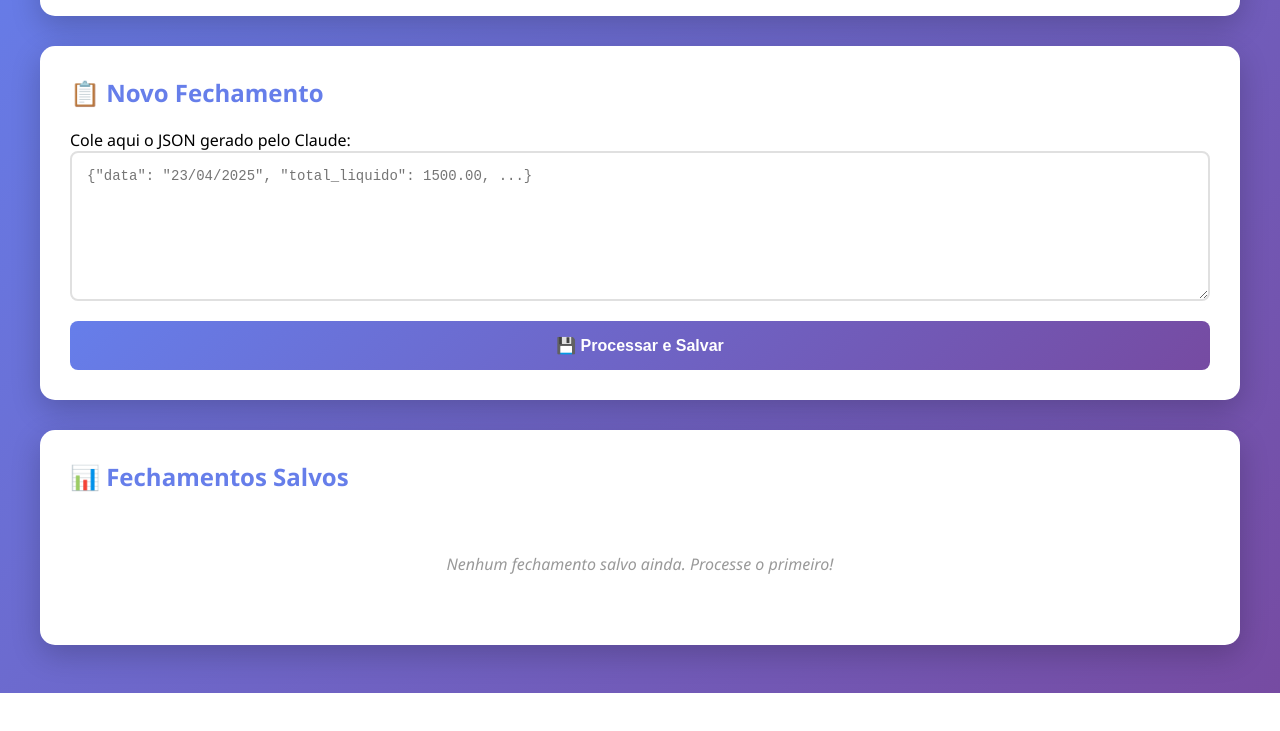
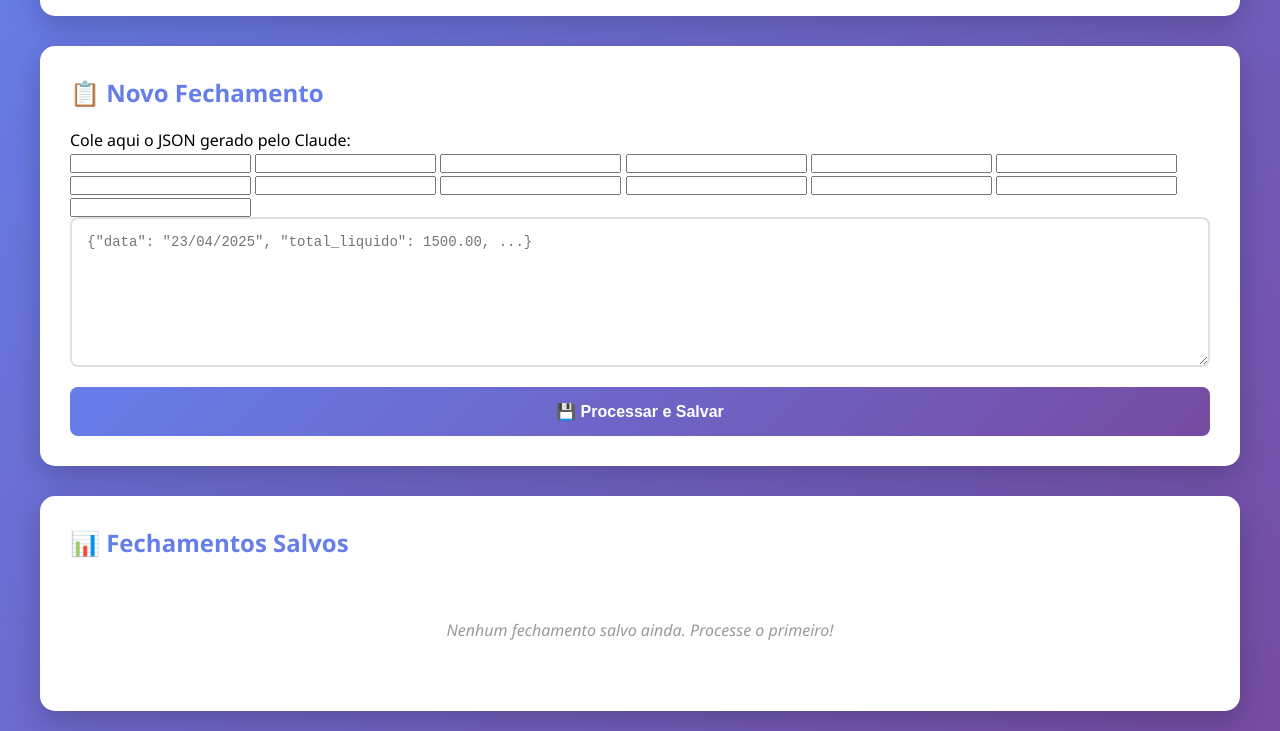
Before and after one commit to marcozad/sm-capas-fechamento, a plain HTML site: page index.html in a window 1280 px wide. Shown: the part 107-838 px from the top of the page. Before the commit the page ends 800 px from the top, so only its background shows below. Drawn offline with Linux system fonts and the light colour scheme.

Commit message:
Update index.html

```diff
--- a/index.html
+++ b/index.html
@@ -18,7 +18,8 @@
                 <h2>📋 Novo Fechamento</h2>
                 <p>Cole aqui o JSON gerado pelo Claude:</p>
 
-                <form name="fechamento" netlify netlify-honeypot="bot-field" hidden>
+                <form name="fechamento" netlify netlify-honeypot="bot-field">
+                    <p class="hidden">
                     <input type="hidden" name="form-name" value="fechamento" />
                     <input type="text" name="data" />
                     <input type="text" name="total_liquido" />
@@ -33,6 +34,7 @@
                     <input type="text" name="compras" />
                     <input type="text" name="gastos" />
                     <input type="text" name="devolucao" />
+                        </p>
                 </form>
 
                 <textarea id="jsonInput" placeholder='{"data": "23/04/2025", "total_liquido": 1500.00, ...}'></textarea>
```
